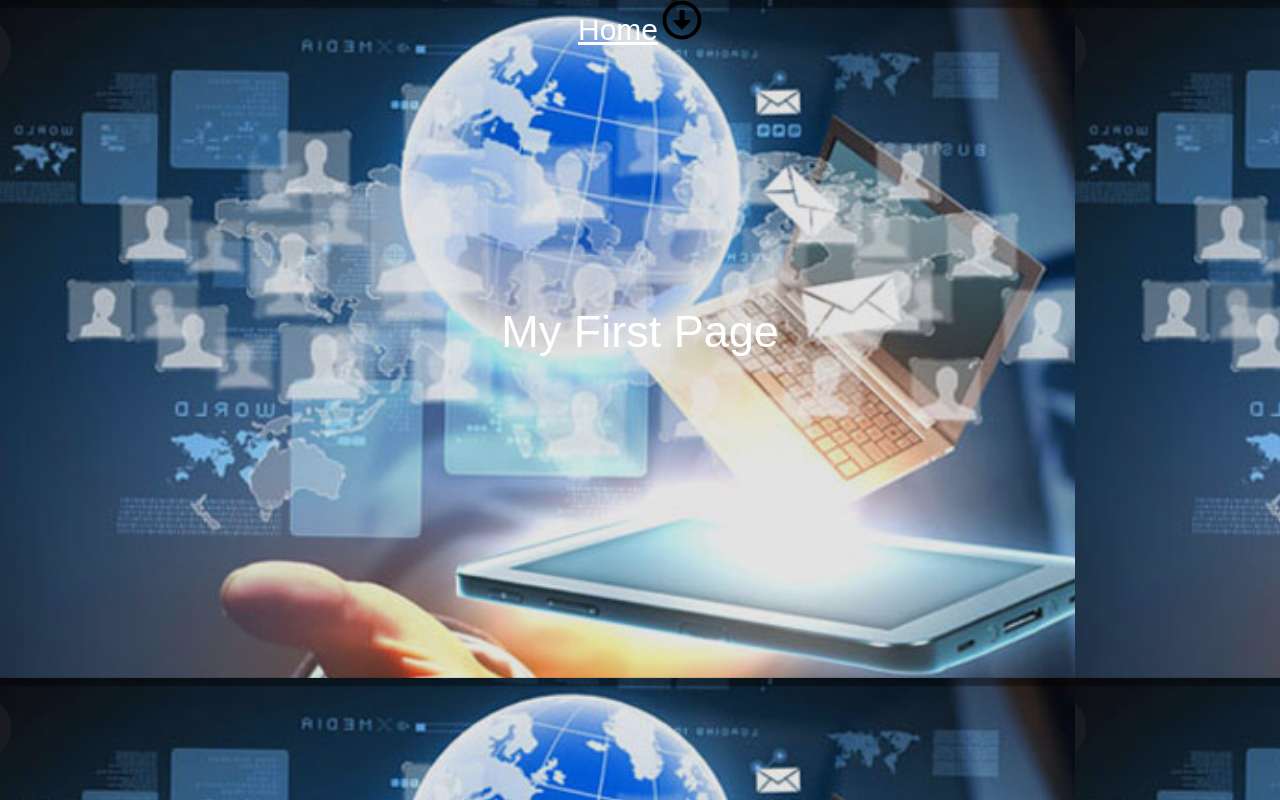
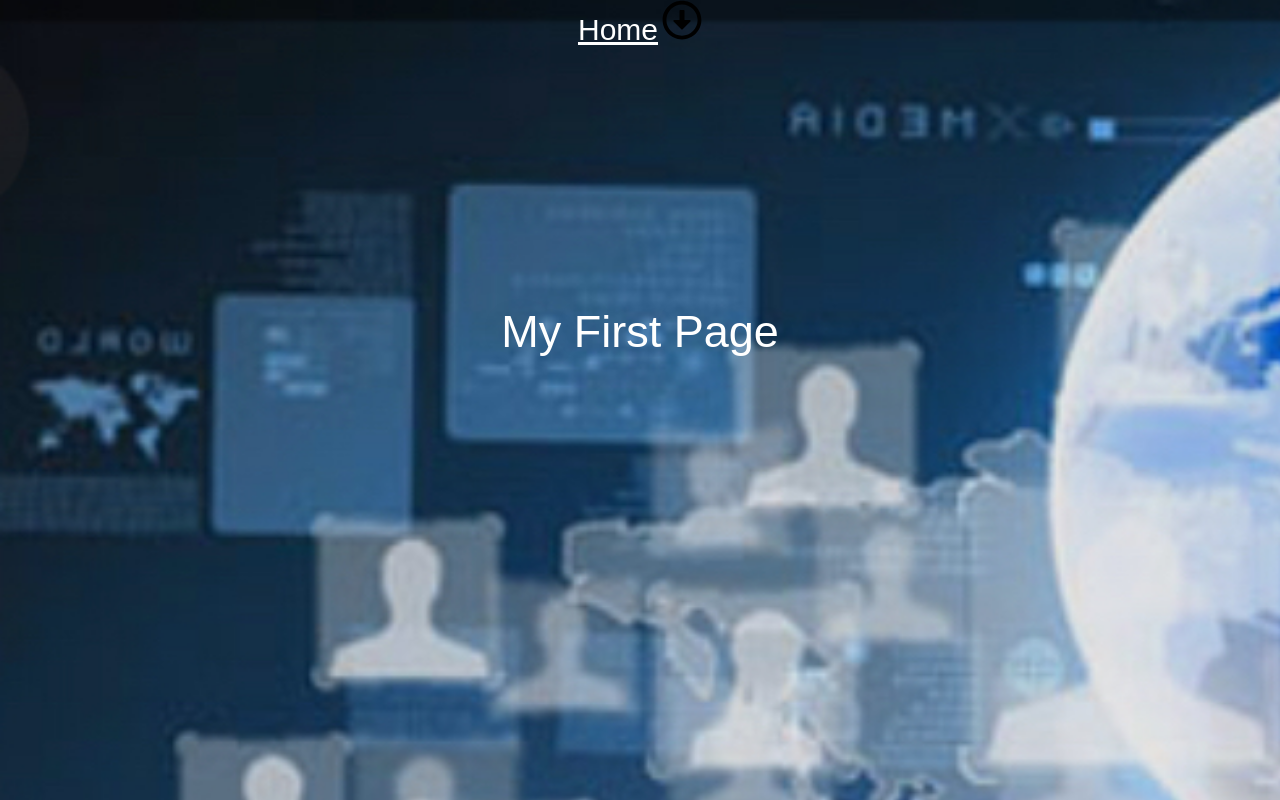
Before and after one commit to ChrisLatchman/MyFirstPage-, a plain HTML site: page index.html in a window 1280 px wide. Drawn offline with Linux system fonts and the light colour scheme.

Commit message:
Add files via upload

```diff
--- a/index.html
+++ b/index.html
@@ -12,6 +12,9 @@
     }
     body{
         background-image: url(93079.jpg);
+         background-repeat: no-repeat;
+          background-size: 220%;
+          background-color: black;
     }
     .text-box{
         font-size: 45px;
```
